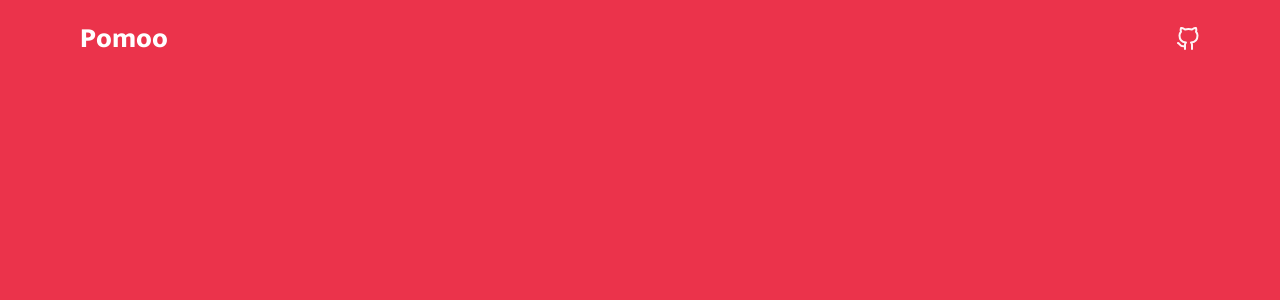
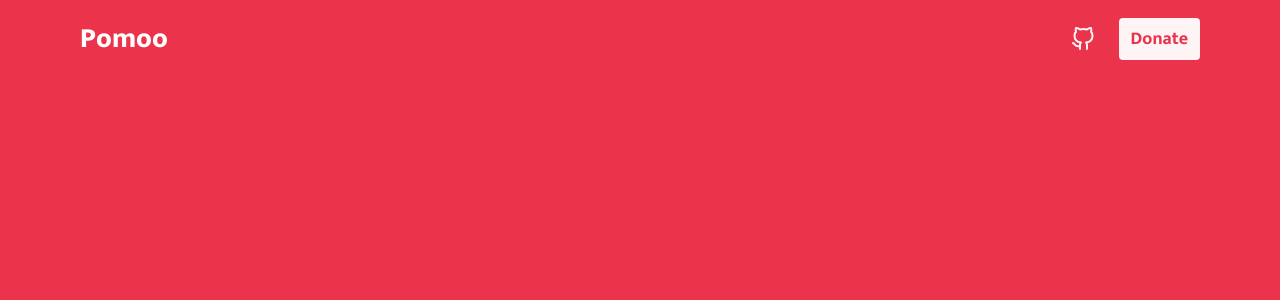
Before and after one commit to MathPSantos/Pomoo, a Next.js app: page / in a window 1280 px wide. Shown: the top 300 px of the page. Built offline with nearby package versions, Linux system fonts and the light colour scheme.

Commit message:
feat: Button component finished

```diff
--- /dev/null
+++ b/src/components/Button/Default/styles.ts
@@ -0,0 +1,24 @@
+import styled from 'styled-components'
+
+export const DefaultButton = styled.button`
+  padding: 6px 12px;
+
+  background: ${({ theme }) => theme.colors.button.flat.background};
+  color: ${({ theme }) => theme.colors.button.flat.typography};
+  font: 700 14px Mukta, sans-serif;
+
+  border: 4px solid ${({ theme }) => theme.colors.button.flat.border};
+  border-radius: 4px;
+
+  cursor: pointer;
+  opacity: 0.95;
+  transition: 0.4s all;
+
+  &:hover {
+    opacity: 1;
+  }
+
+  @media screen and (min-width: 720px) {
+    font: 700 18px Mukta, sans-serif;
+  }
+`
--- /dev/null
+++ b/src/components/Button/Flat/index.tsx
@@ -0,0 +1,19 @@
+import React from 'react'
+import { Props } from './interface'
+
+import { Container } from './styles'
+
+const Flat: React.FC<Props> = ({
+  label,
+  block = false,
+  onClick,
+  ...rest
+}: Props) => {
+  return (
+    <Container onClick={onClick} block={block} {...rest}>
+      {label}
+    </Container>
+  )
+}
+
+export default Flat
--- /dev/null
+++ b/src/components/Button/Flat/interface.ts
@@ -0,0 +1,11 @@
+export interface Props {
+  shadow?: boolean
+  label: string
+  block?: boolean
+  onClick?: () => void
+}
+
+export interface StyledProps {
+  block?: boolean
+  shadow?: boolean
+}
--- /dev/null
+++ b/src/components/Button/Flat/styles.ts
@@ -0,0 +1,21 @@
+import styled from 'styled-components'
+
+import { DefaultButton } from '../Default/styles'
+
+import { StyledProps } from './interface'
+
+export const Container = styled(DefaultButton)<StyledProps>`
+  ${({ block }) =>
+    block && {
+      width: '100%',
+      'font-size': '27px',
+      'padding-top': '16px',
+      'padding-bottom': '16px'
+    }}
+
+  @media screen and (min-width: 720px) {
+    font: 700 18px Mukta, sans-serif;
+
+    ${({ block }) => block && { 'font-size': '32px' }}
+  }
+`
--- /dev/null
+++ b/src/components/Button/Outline/index.tsx
@@ -0,0 +1,14 @@
+import React from 'react'
+import { Props } from './interface'
+
+import { Container } from './styles'
+
+const Flat: React.FC<Props> = ({ label, onClick, ...rest }: Props) => {
+  return (
+    <Container onClick={onClick} {...rest}>
+      {label}
+    </Container>
+  )
+}
+
+export default Flat
--- /dev/null
+++ b/src/components/Button/Outline/interface.ts
@@ -0,0 +1,9 @@
+export interface Props {
+  variant?: 'primary' | 'secondary'
+  label: string
+  onClick?: () => void
+}
+
+export interface StyledProps {
+  variant?: 'primary' | 'secondary'
+}
--- /dev/null
+++ b/src/components/Button/Outline/styles.ts
@@ -0,0 +1,14 @@
+import styled from 'styled-components'
+
+import { DefaultButton } from '../Default/styles'
+
+import { StyledProps } from './interface'
+
+export const Container = styled(DefaultButton)<StyledProps>`
+  background: ${({ theme }) => theme.colors.button.outline.background};
+  color: ${({ theme }) => theme.colors.button.outline.typography};
+
+  border: 2px solid ${({ theme }) => theme.colors.button.outline.border};
+
+  opacity: 0.65;
+`
--- /dev/null
+++ b/src/components/Button/index.tsx
@@ -0,0 +1,3 @@
+export { default as Flat } from './Flat'
+
+export { default as Outline } from './Outline'
--- a/src/components/Navbar/index.tsx
+++ b/src/components/Navbar/index.tsx
@@ -1,6 +1,8 @@
 import React from 'react'
 
 import { Container, Content, GithubIcon, SettingsIcon } from './styles'
+
+import { Flat } from '../Button/'
 
 const Navbar: React.FC = () => {
   return (
@@ -19,7 +21,7 @@ const Navbar: React.FC = () => {
             />
           </div>
 
-          {/* <button>Donate</button> */}
+          <Flat label="Donate" />
         </div>
       </Content>
     </Container>
--- a/src/pages/index.tsx
+++ b/src/pages/index.tsx
@@ -1,19 +1,15 @@
-import React, { useContext } from 'react'
+import React from 'react'
 import Head from 'next/head'
 
-import { NewThemeContext } from '../contexts/theme'
-
 const Home: React.FC = () => {
-  const { toggleTheme } = useContext(NewThemeContext)
-
   return (
-    <div>
+    <>
       <Head>
         <title>Pomooo</title>
       </Head>
 
       <main></main>
-    </div>
+    </>
   )
 }
 
```
